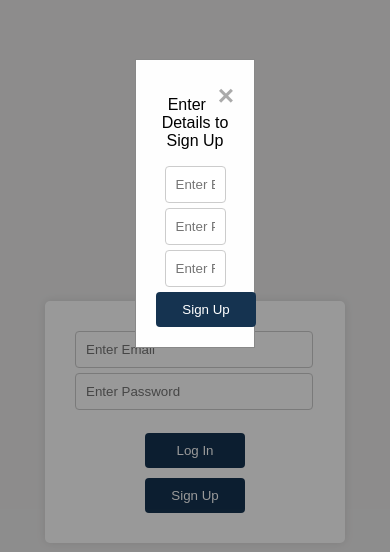
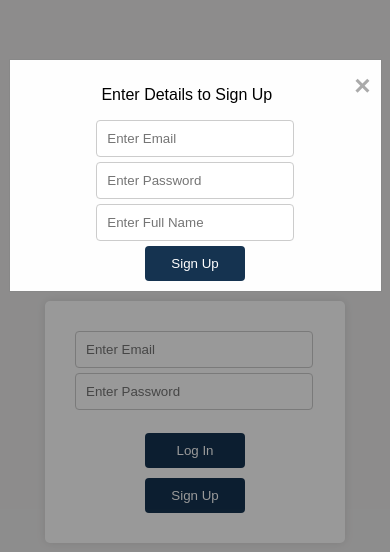
Before and after one commit to fayzasd/photo-web-app, a plain HTML site: page index.html in a window 390 px wide. Both pictures are taken after a click on the button "Sign Up". Drawn offline with Linux system fonts and the light colour scheme; no server answers.

Commit message:
mobile view

```diff
--- a/style.css
+++ b/style.css
@@ -228,8 +228,8 @@ button:hover {
 /* For mobile view */
 
 @media only screen and (max-width: 600px) {
-  #signUpModal {
-      width: 100%;
+  .modal-content {
+      width: 90%;
       padding: 10px;
   }
 }
```
